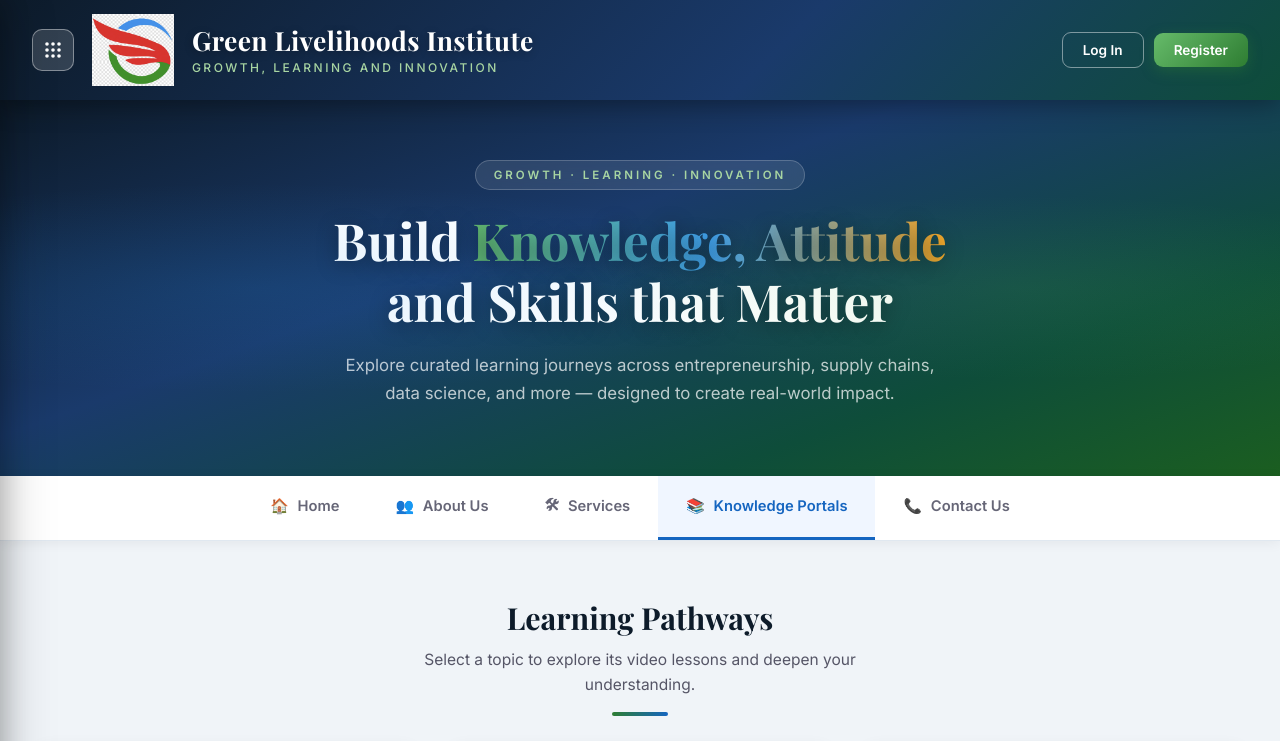
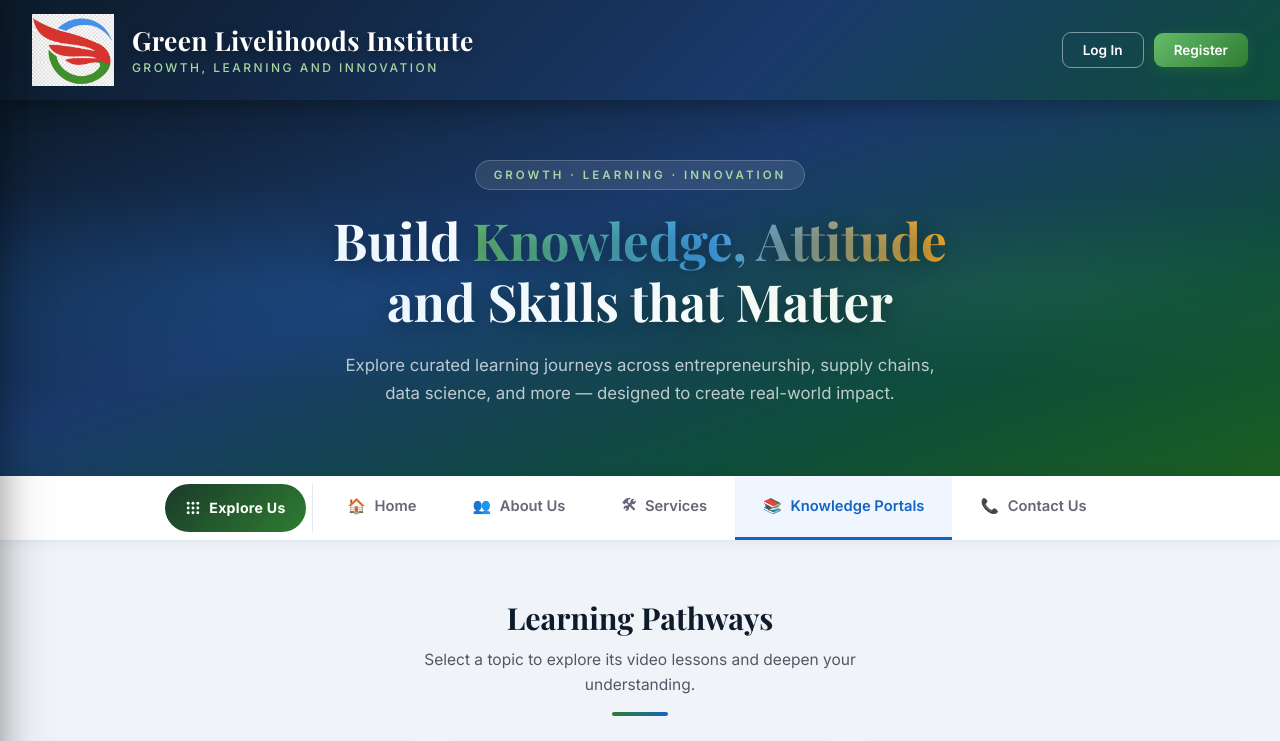
Before and after one commit to mahakmerijan/Green_Livelihood_Institute, a plain HTML site: page index.html in a window 1280 px wide. Shown: the top 741 px of the page. Drawn offline with nearby package versions, Linux system fonts and the light colour scheme.

Commit message:
Move waffle to nav bar as Explore Us button; remove from header

```diff
--- a/index.html
+++ b/index.html
@@ -332,6 +332,18 @@
     }
     .waffle-btn:hover { background: rgba(255,255,255,.3); box-shadow: 0 0 0 3px rgba(255,255,255,.15); }
     .waffle-btn svg { width: 20px; height: 20px; display: block; }
+    .explore-btn {
+      display: flex; align-items: center; gap: 8px;
+      padding: 10px 20px; margin: 8px 0 8px 0;
+      background: linear-gradient(135deg, #1b3a2a 0%, #2E7D32 100%);
+      color: #fff; font-size: .88rem; font-weight: 700; border: none;
+      border-radius: 24px; cursor: pointer; white-space: nowrap;
+      font-family: 'Inter', sans-serif; flex-shrink: 0;
+      transition: box-shadow .22s, transform .18s; letter-spacing: .3px;
+    }
+    .explore-btn:hover { box-shadow: 0 4px 18px rgba(46,125,50,.35); transform: translateY(-1px); }
+    .explore-btn svg { width: 16px; height: 16px; flex-shrink: 0; }
+    .nav-divider { width: 1.5px; background: #e4eaf2; align-self: stretch; margin: 8px 6px; flex-shrink: 0; }
     .quick-overlay {
       position: fixed; inset: 0; z-index: 1199;
       background: rgba(0,0,0,.28); backdrop-filter: blur(3px);
@@ -380,7 +392,7 @@
     .quick-card-arrow { margin-left: auto; color: #c0cbd5; font-size: 1.1rem; flex-shrink: 0; transition: color .2s; font-weight: 700; }
     .quick-card:hover .quick-card-arrow { color: #1565C0; }
     .quick-sep { height: 1px; background: #edf0f4; margin: 4px 0; }
-    @media(max-width:700px) { .waffle-btn { display: none; } }
+    @media(max-width:700px) { .waffle-btn { display: none; } .explore-btn { display: none; } }
 
     /* RESPONSIVE */
     @media(max-width:700px){
@@ -423,13 +435,6 @@
 
 <header>
   <div class="header-inner">
-    <button class="waffle-btn" onclick="toggleWaffle()" aria-label="Quick access" title="Quick Access">
-      <svg viewBox="0 0 20 20" fill="currentColor" xmlns="http://www.w3.org/2000/svg">
-        <circle cx="4" cy="4" r="1.8"/><circle cx="10" cy="4" r="1.8"/><circle cx="16" cy="4" r="1.8"/>
-        <circle cx="4" cy="10" r="1.8"/><circle cx="10" cy="10" r="1.8"/><circle cx="16" cy="10" r="1.8"/>
-        <circle cx="4" cy="16" r="1.8"/><circle cx="10" cy="16" r="1.8"/><circle cx="16" cy="16" r="1.8"/>
-      </svg>
-    </button>
     <button class="hamburger-btn" onclick="toggleMobileMenu()" aria-label="Open menu">☰</button>
     <img src="Logo1.png" alt="Green Livelihoods Institute" class="header-logo2" />
     <div class="header-text">
@@ -509,6 +514,15 @@
 
 <nav class="main-nav">
   <div class="main-nav-inner">
+    <button class="explore-btn" onclick="toggleWaffle()" aria-label="Explore Us">
+      <svg viewBox="0 0 20 20" fill="currentColor" xmlns="http://www.w3.org/2000/svg">
+        <circle cx="4" cy="4" r="1.8"/><circle cx="10" cy="4" r="1.8"/><circle cx="16" cy="4" r="1.8"/>
+        <circle cx="4" cy="10" r="1.8"/><circle cx="10" cy="10" r="1.8"/><circle cx="16" cy="10" r="1.8"/>
+        <circle cx="4" cy="16" r="1.8"/><circle cx="10" cy="16" r="1.8"/><circle cx="16" cy="16" r="1.8"/>
+      </svg>
+      Explore Us
+    </button>
+    <div class="nav-divider"></div>
     <button class="nav-tab" onclick="showSection('home')" id="tab-home"><span>🏠</span> Home</button>
     <button class="nav-tab" onclick="showSection('about')" id="tab-about"><span>👥</span> About Us</button>
     <button class="nav-tab" onclick="showSection('services')" id="tab-services"><span>🛠</span> Services</button>
```
